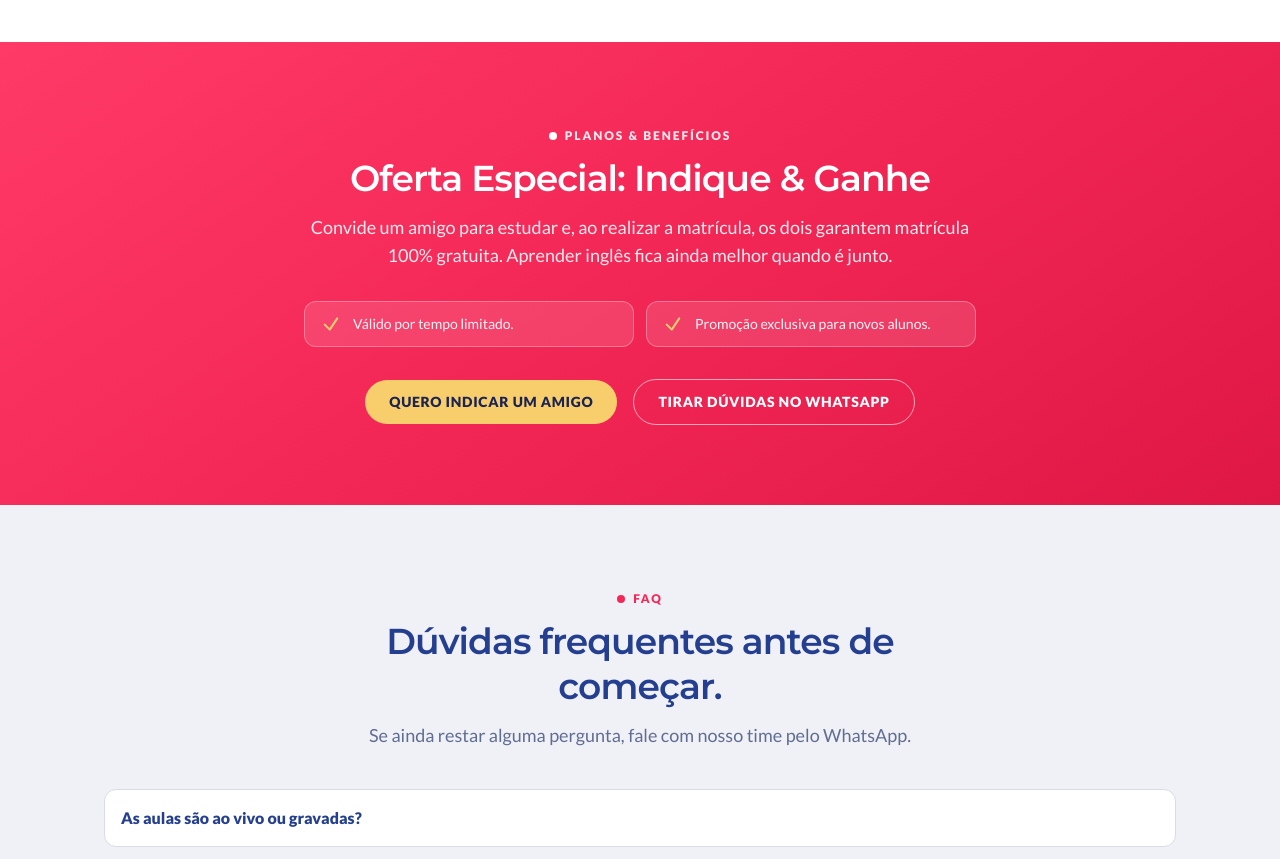
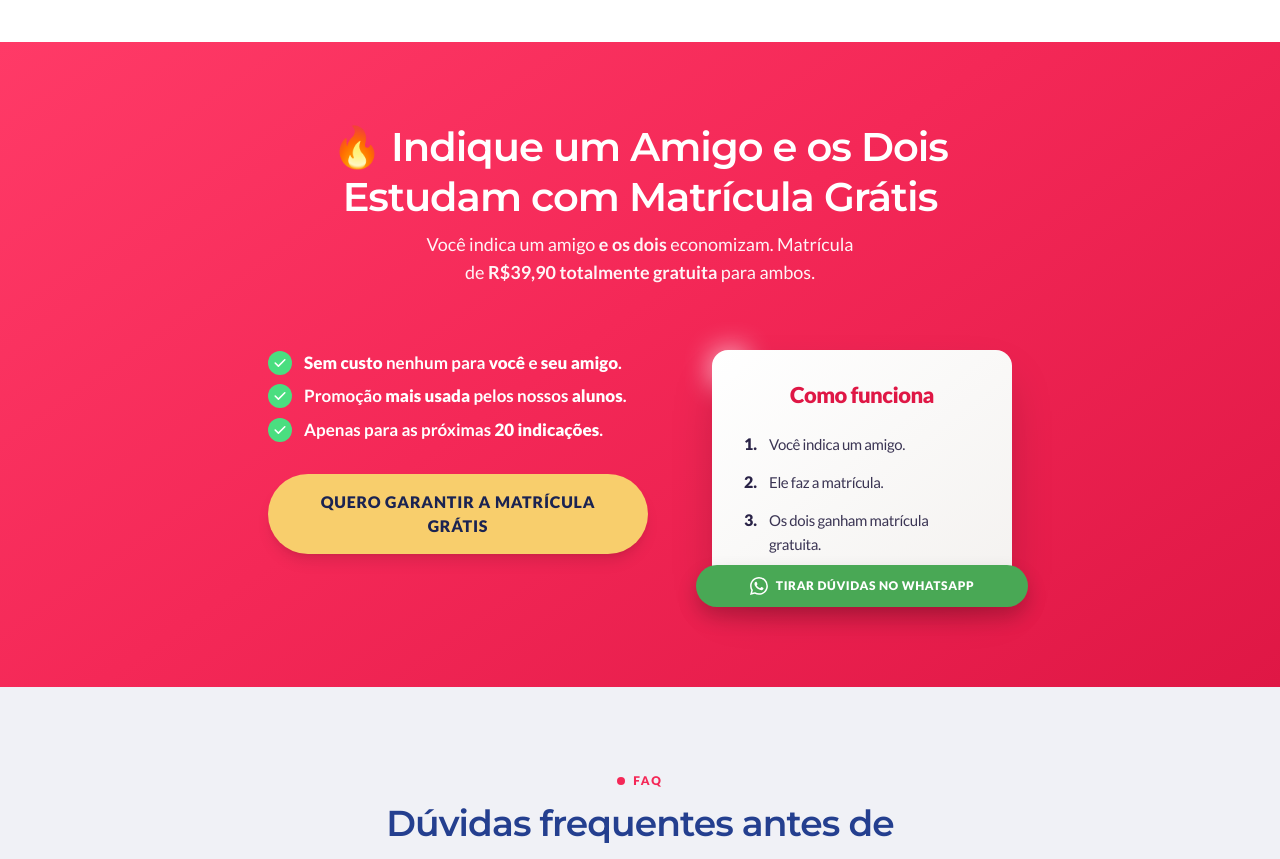
Before and after one commit to malgany/All-Ways, a Next.js app: page / in a window 1280 px wide. Shown: the part 2920-3779 px from the top of the page. Built offline with nearby package versions, Linux system fonts and the light colour scheme.

Commit message:
feat: refine referral offer section UI to match design accurately

```diff
--- a/components/sections/offer-section.tsx
+++ b/components/sections/offer-section.tsx
@@ -1,7 +1,6 @@
 import Link from "next/link";
 import { ReferralModal } from "@/components/forms/referral-modal";
 import { Container } from "@/components/ui/container";
-import { SectionTitle } from "@/components/ui/section-title";
 import { offer } from "@/lib/content";
 
 export function OfferSection() {
@@ -9,52 +8,98 @@ export function OfferSection() {
     <section
       className="bg-[linear-gradient(145deg,#ff3a67_0%,#f42857_46%,#df1745_100%)] py-16 text-white sm:py-20"
     >
-      <Container className="mx-auto flex max-w-4xl flex-col items-center">
-        <div className="flex w-full max-w-3xl flex-col items-center space-y-8 text-center">
-          <SectionTitle
-            eyebrow="Planos & Benefícios"
-            title={offer.title}
-            description={offer.subtitle}
-            align="center"
-            className="text-white [&_h2]:text-white [&_p]:text-white/90 [&_.rounded-full]:!bg-white"
+      <Container className="mx-auto flex max-w-5xl flex-col items-center">
+        {/* Header container */}
+        <div className="flex w-full max-w-4xl flex-col items-center space-y-2 text-center mb-12 sm:mb-16">
+          <h2
+            className="font-display text-3xl leading-tight tracking-tight sm:text-[40px] text-white font-semibold"
+            dangerouslySetInnerHTML={{ __html: offer.title }}
           />
+          <p
+            className="text-base sm:text-lg text-white/95 max-w-2xl"
+            dangerouslySetInnerHTML={{ __html: offer.subtitle }}
+          />
+        </div>
 
-          <ul className="grid w-full max-w-2xl gap-3 text-left sm:grid-cols-2">
+        {/* Content columns - Reduced gap to be closer as in design */}
+        <div className="flex w-full flex-col gap-8 md:flex-row md:items-start md:justify-center md:gap-16">
+
+          {/* Left Column */}
+          <div className="flex w-full max-w-[380px] flex-col space-y-8">
+            <ul className="flex flex-col space-y-2">
               {offer.rules.map((rule) => (
                 <li
                   key={rule}
-                className="flex items-center gap-3 rounded-xl border border-white/30 bg-white/12 px-4 py-3 text-sm text-white/95"
+                  className="flex items-center gap-3 text-base sm:text-[17px] font-bold text-white"
                 >
+                  <div className="flex h-6 w-6 shrink-0 items-center justify-center rounded-full bg-[#4ade80] text-white">
                     <svg
                       xmlns="http://www.w3.org/2000/svg"
-                  fill="none"
-                  viewBox="0 0 24 24"
-                  strokeWidth={2.5}
-                  stroke="currentColor"
-                  className="h-5 w-5 shrink-0 text-[var(--brand-yellow)]"
+                      viewBox="0 0 20 20"
+                      fill="currentColor"
+                      className="h-4 w-4"
                     >
                       <path
-                    strokeLinecap="round"
-                    strokeLinejoin="round"
-                    d="M4.5 12.75l6 6 9-13.5"
+                        fillRule="evenodd"
+                        d="M16.707 5.293a1 1 0 010 1.414l-8 8a1 1 0 01-1.414 0l-4-4a1 1 0 011.414-1.414L8 12.586l7.293-7.293a1 1 0 011.414 0z"
+                        clipRule="evenodd"
                       />
                     </svg>
-                <span>{rule}</span>
+                  </div>
+                  <span dangerouslySetInnerHTML={{ __html: rule }} />
                 </li>
               ))}
             </ul>
 
-          <div className="flex flex-wrap items-center justify-center gap-4">
+            <div className="w-full">
+              <div className="[&>button]:w-full [&>button]:py-4 [&>button]:text-sm sm:[&>button]:text-base [&>button]:shadow-lg [&>button]:shadow-black/10">
                 <ReferralModal />
+              </div>
+            </div>
+          </div>
+
+          {/* Right Column: Card */}
+          <div className="flex w-full max-w-[300px] flex-col relative">
+
+            {/* Top Light/Glow Effect exactly as design */}
+            <div className="absolute -top-1 -left-1 z-20 h-10 w-10 rounded-tl-2xl bg-white/50 blur-md" />
+
+            <div className="relative z-10 rounded-2xl bg-gradient-to-br from-[#ffffff] to-[#f4f2f0] p-6 shadow-2xl sm:px-8 sm:py-7">
+              <h3 className="mb-5 text-center text-[22px] font-extrabold tracking-tight text-[#df1745]">Como funciona</h3>
+
+              <ul className="space-y-3">
+                {offer.howItWorks.map((step, index) => (
+                  <li key={index} className="flex gap-3 text-[15px] font-medium text-[#3b3554] leading-relaxed">
+                    <span className="shrink-0 text-[16px] font-extrabold text-[#2a2347]">{index + 1}.</span>
+                    <span className="mt-[1px] tracking-tight">{step}</span>
+                  </li>
+                ))}
+              </ul>
+            </div>
+
+            {/* WhatsApp Button - Wider than card */}
+            <div className="relative z-20 -mt-5 flex justify-center w-full sm:-mx-4 sm:w-[calc(100%+2rem)]">
               <Link
                 href="https://wa.me/5561999990000"
                 target="_blank"
                 rel="noreferrer"
-              className="rounded-full border border-white/60 px-6 py-3 text-sm font-extrabold uppercase tracking-[0.05em] text-white transition hover:bg-white/12"
+                className="flex w-full items-center justify-center gap-2 rounded-full bg-[#49a855] px-4 py-3 text-[11px] sm:text-[12px] font-black uppercase tracking-[0.05em] text-white shadow-[0_10px_20px_rgba(0,0,0,0.2)] transition hover:scale-[1.02] active:scale-[0.98] group"
               >
+                <svg
+                  xmlns="http://www.w3.org/2000/svg"
+                  width="18"
+                  height="18"
+                  fill="currentColor"
+                  viewBox="0 0 16 16"
+                >
+                  <path d="M13.601 2.326A7.854 7.854 0 0 0 7.994 0C3.627 0 .068 3.558.064 7.926c0 1.399.366 2.76 1.057 3.965L0 16l4.204-1.102a7.933 7.933 0 0 0 3.79.965h.004c4.368 0 7.926-3.558 7.93-7.93A7.898 7.898 0 0 0 13.6 2.326zM7.994 14.521a6.573 6.573 0 0 1-3.356-.92l-.24-.144-2.494.654.666-2.433-.156-.251a6.56 6.56 0 0 1-1.007-3.505c0-3.626 2.957-6.584 6.591-6.584a6.56 6.56 0 0 1 4.66 1.931 6.557 6.557 0 0 1 1.928 4.66c-.004 3.639-2.961 6.592-6.592 6.592zm3.615-4.934c-.197-.099-1.17-.578-1.353-.646-.182-.065-.315-.099-.445.099-.133.197-.513.646-.627.775-.114.133-.232.148-.43.05-.197-.1-.836-.308-1.592-.985-.59-.525-.985-1.175-1.103-1.372-.114-.198-.011-.304.088-.403.087-.088.197-.232.296-.346.1-.114.133-.198.198-.33.065-.134.034-.248-.015-.347-.05-.099-.445-1.076-.612-1.47-.16-.389-.323-.335-.445-.34-.114-.007-.247-.007-.38-.007a.729.729 0 0 0-.529.247c-.182.198-.691.677-.691 1.654 0 .977.71 1.916.81 2.049.098.133 1.394 2.132 3.383 2.992.47.205.84.326 1.129.418.475.152.904.129 1.246.08.38-.058 1.171-.48 1.338-.943.164-.464.164-.86.114-.943-.049-.084-.182-.133-.38-.232z" />
+                </svg>
                 Tirar dúvidas no WhatsApp
               </Link>
             </div>
+
+          </div>
+
         </div>
       </Container>
     </section>
--- a/lib/content.ts
+++ b/lib/content.ts
@@ -166,14 +166,20 @@ export const testimonials: TestimonialItem[] = [
 ];
 
 export const offer: PlanOffer = {
-  title: "Oferta Especial: Indique & Ganhe",
+  title: "🔥 Indique um Amigo e os Dois<br />Estudam com <span class=\"text-[var(--brand-yellow)]\">Matrícula Grátis</span>",
   subtitle:
-    "Convide um amigo para estudar e, ao realizar a matrícula, os dois garantem matrícula 100% gratuita. Aprender inglês fica ainda melhor quando é junto.",
+    "Você indica um amigo <strong>e os dois</strong> economizam. Matrícula<br />de <strong class=\"text-[var(--brand-yellow)]\">R$39,90 totalmente gratuita</strong> para ambos.",
   rules: [
-    "Válido por tempo limitado.",
-    "Promoção exclusiva para novos alunos.",
+    "<strong>Sem custo</strong> nenhum para <strong>você</strong> e <strong>seu amigo</strong>.",
+    "Promoção <strong>mais usada</strong> pelos nossos <strong>alunos</strong>.",
+    "Apenas para as próximas <strong>20 indicações</strong>.",
   ],
-  ctaLabel: "QUERO INDICAR UM AMIGO",
+  howItWorks: [
+    "Você indica um amigo.",
+    "Ele faz a matrícula.",
+    "Os dois ganham matrícula gratuita.",
+  ],
+  ctaLabel: "QUERO GARANTIR A MATRÍCULA GRÁTIS",
 };
 
 export const faqItems: FaqItem[] = [
--- a/lib/types.ts
+++ b/lib/types.ts
@@ -45,6 +45,7 @@ export type PlanOffer = {
   title: string;
   subtitle: string;
   rules: string[];
+  howItWorks: string[];
   ctaLabel: string;
 };
 
```
Also changed, not shown: 1 other file (tests, documents, lock files or other folders). Lines whose indentation alone changed are shown as unchanged.
